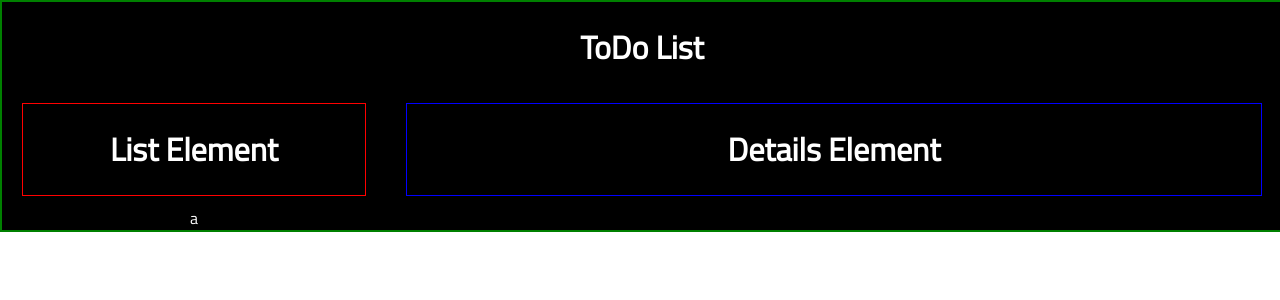
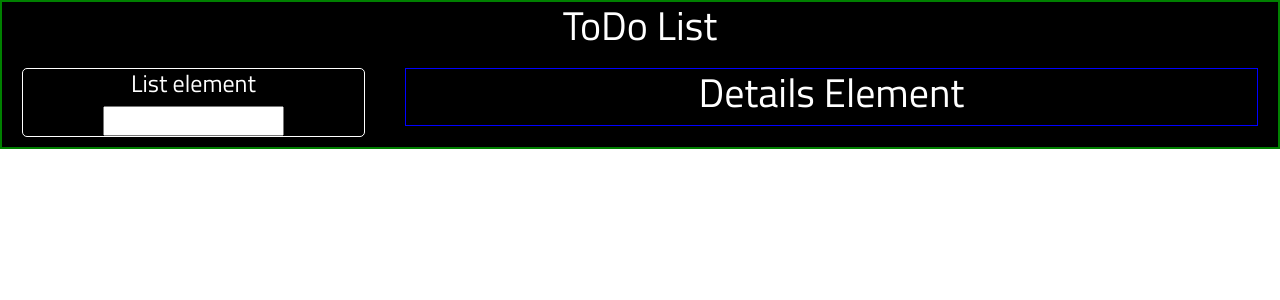
Before and after one commit to DevWichrowski/React-Todo-list, a React (Create React App) app: page / in a window 1280 px wide. Shown: the top 300 px of the page. Built offline with nearby package versions, Linux system fonts and the light colour scheme.

Commit message:
Added bootstrap to a project + input

```diff
--- a/public/index.html
+++ b/public/index.html
@@ -4,6 +4,7 @@
     <meta charset="utf-8">
     <link rel="shortcut icon" href="%PUBLIC_URL%/favicon.ico">
     <link href="https://fonts.googleapis.com/css?family=Titillium+Web" rel="stylesheet">
+    <link rel="stylesheet" href="https://stackpath.bootstrapcdn.com/bootstrap/4.1.3/css/bootstrap.min.css" integrity="sha384-MCw98/SFnGE8fJT3GXwEOngsV7Zt27NXFoaoApmYm81iuXoPkFOJwJ8ERdknLPMO" crossorigin="anonymous">
     <meta name="viewport" content="width=device-width, initial-scale=1, shrink-to-fit=no">
     <meta name="theme-color" content="#000000">
     <!--
@@ -37,5 +38,8 @@
       To begin the development, run `npm start` or `yarn start`.
       To create a production bundle, use `npm run build` or `yarn build`.
     -->
+    <script src="https://code.jquery.com/jquery-3.3.1.slim.min.js" integrity="sha384-q8i/X+965DzO0rT7abK41JStQIAqVgRVzpbzo5smXKp4YfRvH+8abtTE1Pi6jizo" crossorigin="anonymous"></script>
+    <script src="https://cdnjs.cloudflare.com/ajax/libs/popper.js/1.14.3/umd/popper.min.js" integrity="sha384-ZMP7rVo3mIykV+2+9J3UJ46jBk0WLaUAdn689aCwoqbBJiSnjAK/l8WvCWPIPm49" crossorigin="anonymous"></script>
+    <script src="https://stackpath.bootstrapcdn.com/bootstrap/4.1.3/js/bootstrap.min.js" integrity="sha384-ChfqqxuZUCnJSK3+MXmPNIyE6ZbWh2IMqE241rYiqJxyMiZ6OW/JmZQ5stwEULTy" crossorigin="anonymous"></script>
   </body>
 </html>
--- a/src/App.js
+++ b/src/App.js
@@ -11,7 +11,6 @@
 				<div className="todo-container">
         <div className="list-component">
 					<List />
-          a
           </div>
           <div className="details-component">
 					<Details />
--- a/src/components/List/List.css
+++ b/src/components/List/List.css
@@ -1,5 +1,6 @@
 .list {
-  border: 1px solid red;
+  border: 1px solid white;
+  border-radius: 5px;
   margin: 10px 20px;
 }
 /*# sourceMappingURL=List.css.map */
--- a/src/components/List/List.js
+++ b/src/components/List/List.js
@@ -1,12 +1,17 @@
-import React from 'react'
+import React from 'react';
 import './List.css';
 
-let List = (props) =>{
-  return (
-    <div className="list">
-      <h1>List Element</h1>
-    </div>
-  )
-}
+let List = (props) => {
+	return (
+		<div className="list">
+			<div className="list-heading">
+				<h4>List element</h4>
+			</div>
+      <div>
+      <input type="text" />
+      </div>
+		</div>
+	);
+};
 
 export default List;
--- a/src/components/List/List.scss
+++ b/src/components/List/List.scss
@@ -1,4 +1,5 @@
 .list{
-    border: 1px solid red;
+    border: 1px solid white;
+    border-radius: 5px;
     margin: 10px 20px;
 }
```
Also changed, not shown: 1 other file (tests, documents, lock files or other folders).
